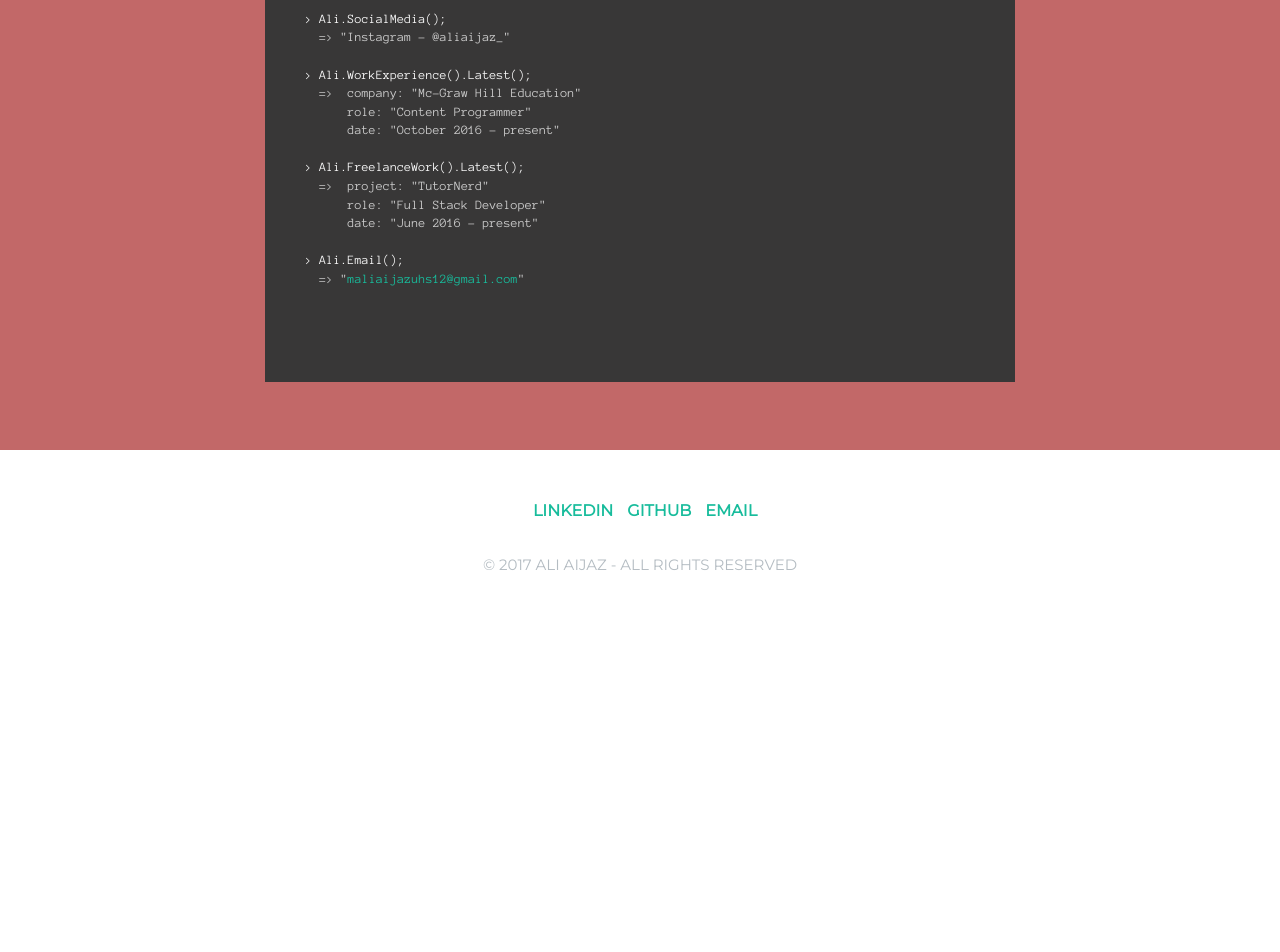
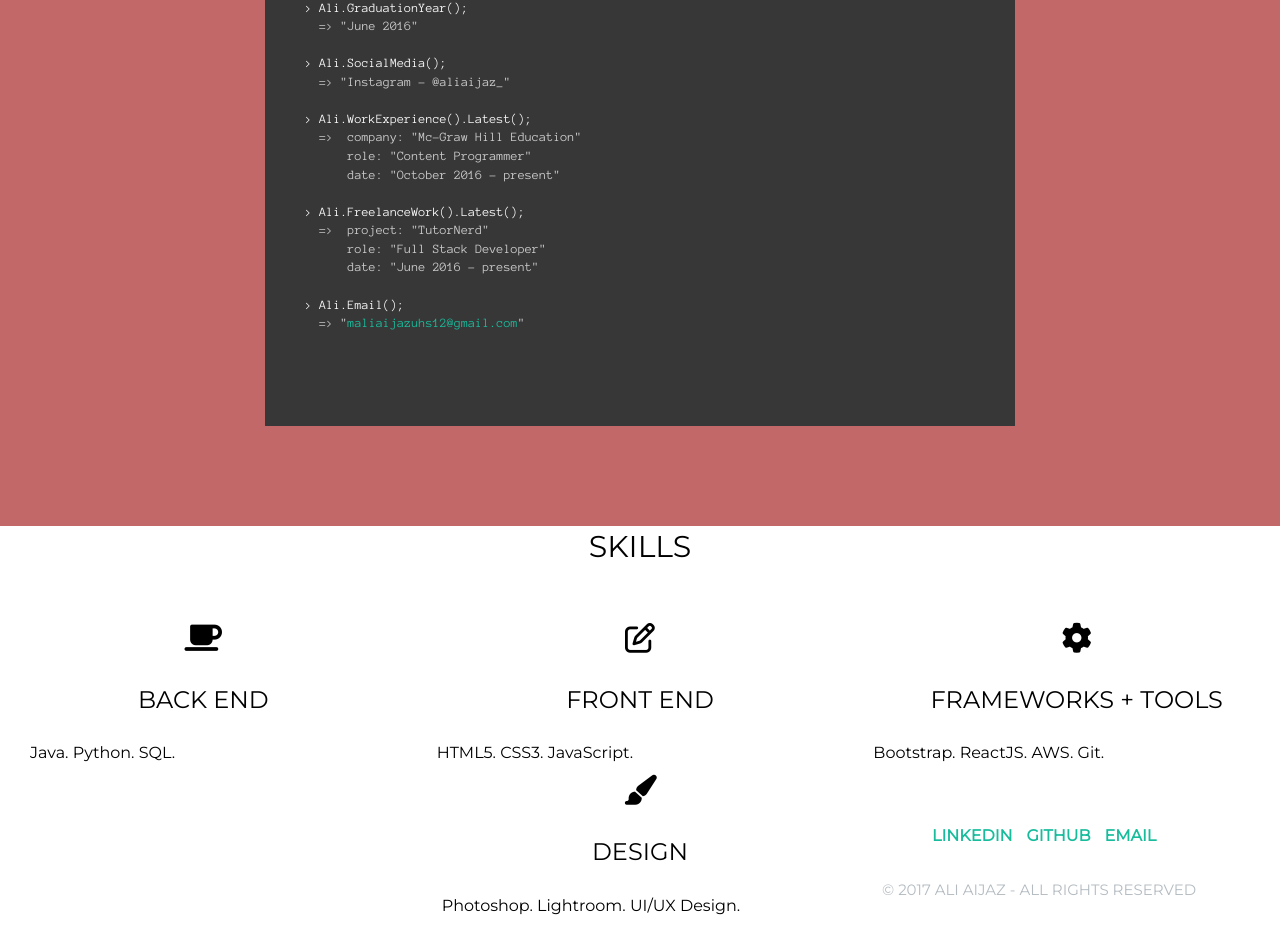
Before and after one commit to maliaijaz/maliaijaz.github.io, a plain HTML site: page index.html in a window 1280 px wide. Shown: the part 1649-2601 px from the top of the page. Before the commit the page ends 2276 px from the top, so only its background shows below. Drawn offline with nearby package versions, Linux system fonts and the light colour scheme.

Commit message:
Added skills section

```diff
--- a/index.html
+++ b/index.html
@@ -106,12 +106,10 @@
     </div>
   </div>
 
-
-    <div id="about">
-      <div class="inner" id="about-reference">
-      <br><br><br>
-      <p class="about-header-text">about me</p>
-      <br><br><br>
+  <div id="about-reference">
+  <div class="about-container text-center">
+    <p class="about-header-text projects-title-header">About</p>
+    <br><br>
     <div id="code">
           <div id="console">
             &gt; Ali.Location();<br/>
@@ -142,14 +140,60 @@
           </div>
         </div>
 
+  </div>
+  </div>
+
+<div id="skills-reference">
+<div class="skills-container text-center">
+  <p class="about-header-text black-color projects-title-header">Skills</p>
+  <br><br>
+  <div class="row">
+
+    <div class="col-sm-4 col-md-4">
+      <div class="individual-project-container-mobile-styles">
+
+          <i class="fa fa-coffee fa-font-size" aria-hidden="true"></i>
+          <p class="project-title-header">Back End</p>
+
+        <p class="project-text-descr-styles first-project-left-padding skills-styles">Java. Python. SQL.</p>
+      </div>
+    </div>
+    <!-- <hr class="nav-mobile-hr-divider"> -->
+    <div class="col-sm-4 col-md-4">
+      <div class="individual-project-container-mobile-styles">
+
+        <i class="fa fa-pencil-square-o fa-font-size" aria-hidden="true"></i>
+        <p class="project-title-header">Front End</p>
+      <p class="project-text-descr-styles skills-styles">HTML5. CSS3. JavaScript.</p>
+      </div>
+    </div>
+    <!-- <hr class="nav-mobile-hr-divider"> -->
+    <div class="col-sm-4 col-md-4">
+      <div class="individual-project-container-mobile-styles">
+        <i class="fa fa-cog fa-font-size" aria-hidden="true"></i>
+        <p class="project-title-header">Frameworks + Tools</p>
+      <p class="project-text-descr-styles third-project-right-padding skills-styles">Bootstrap. ReactJS. AWS. Git.</p>
+      </div>
+    </div>
+
+  </div>
+  <div class="skills-separator"></div>
+  <!-- <hr class="nav-mobile-hr-divider"> -->
+  <div class="col-sm-4 col-md-4"></div>
+  <div class="col-sm-4 col-md-4">
+    <div class="individual-project-container-mobile-styles">
+    <a href="https://www.urbanomix.supply/" target="_blank">
+      <i class="fa fa-paint-brush fa-font-size" aria-hidden="true"></i>
+      <p class="project-title-header">Design</p>
+    </a>
+    <p class="project-text-descr-styles skills-styles">Photoshop. Lightroom. UI/UX Design.</p>
+    </div>
+  </div>
+  <div class="col-sm-4 col-md-4"></div>
+</div>
+</div>
 
 
-    </div>
-
-    <!--about-->
-
-  </div>
-  <!--END MAIN CONTAINER-->
 
 
     <!--FOOTER-->
```
Lines whose indentation alone changed are shown as unchanged.
